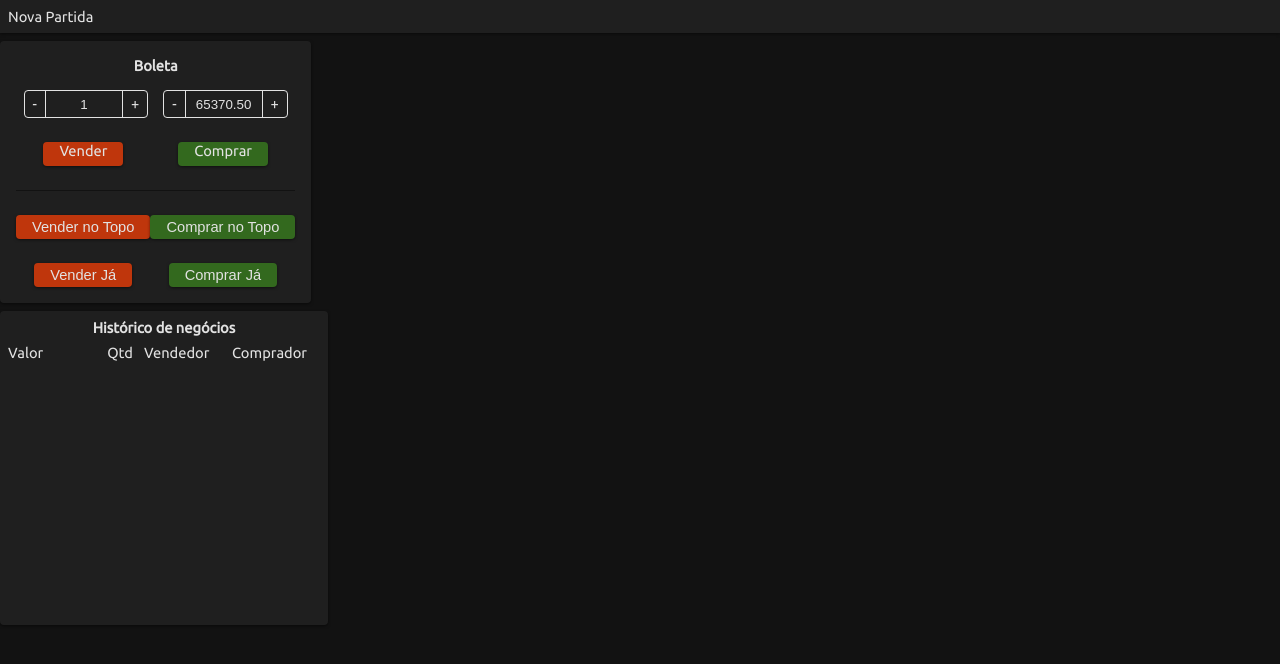
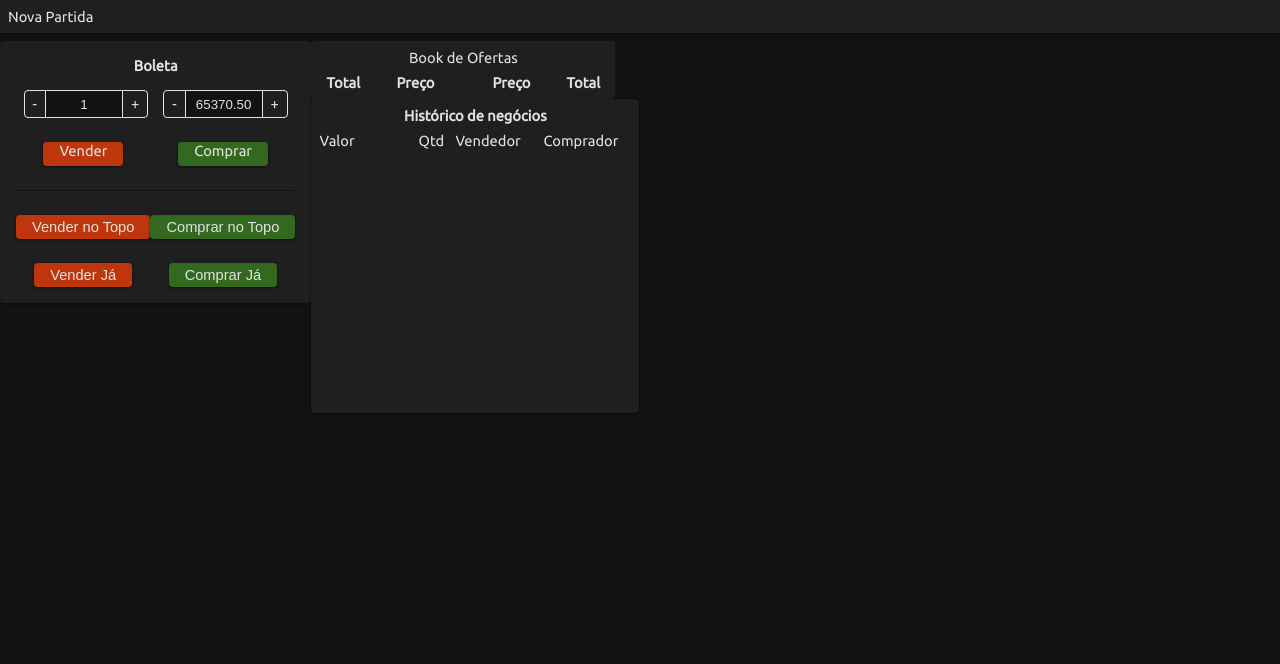
Before and after one commit to murilo9/open-scalping, an Angular app: page /new-game in a window 1280 px wide. Both pictures are taken after a click on the button "Iniciar". Shown: the top 664 px of the page. Built offline with nearby package versions, Linux system fonts and the light colour scheme.

Commit message:
Implementado book de ofertas

```diff
--- a/src/app/app.component.ts
+++ b/src/app/app.component.ts
@@ -35,8 +35,6 @@ export class AppComponent {
       this.onNewGame(form);
     })
     this.subscription2 = marketService.offerSent$.subscribe((offer) => {
-      console.log('enviando ordem ao mercado')
-      console.log(offer)
       this.game.market.makeOffer(offer);
     })
   }
--- a/src/app/shared/Offer.ts
+++ b/src/app/shared/Offer.ts
@@ -2,13 +2,13 @@ import { OfferType } from './OfferType';
 
 export class Offer{
     quantity: number;
-    score: number;
+    score: string;
     type: OfferType;
     sendingPlayerId: number;
 
-    constructor(quantity: number, score: number, type: OfferType, sendingPlayerId: number){
+    constructor(quantity: number, score: string, type: OfferType, sendingPlayerId: number){
         this.quantity = quantity;
-        this.score = score;
+        this.score = score+'';
         this.type = type;
         this.sendingPlayerId = sendingPlayerId;
     }
--- a/src/app/shared/market.service.ts
+++ b/src/app/shared/market.service.ts
@@ -1,7 +1,6 @@
 import { Injectable } from '@angular/core';
 import { Subject } from 'rxjs';
 
-import { OfferLevel } from '../core/Market';
 import { Deal } from './Deal';
 import { OfferType } from './OfferType';
 import { Offer } from './Offer';
@@ -11,7 +10,7 @@ import { Offer } from './Offer';
 })
 export class MarketService {
 
-  private offerListSubject = new Subject<Array<OfferLevel>>();
+  private offerListSubject = new Subject<Object>();
   public offerListChanged$ = this.offerListSubject.asObservable();
   private dealListSubject = new Subject<Array<Deal>>();
   public dealListChanged$ = this.dealListSubject.asObservable();
@@ -20,7 +19,7 @@ export class MarketService {
 
   constructor() { }
 
-  public offerListHasChanged(offerList: Array<OfferLevel>){
+  public offerListHasChanged(offerList: Object){
     this.offerListSubject.next(offerList);    //Isto será emitido para os widgets
   }
 
@@ -30,13 +29,13 @@ export class MarketService {
 
   public makeSaleOffer(playerId, price, quantity){
     this.offerSubject.next(new Offer(
-      quantity, price, OfferType.SALE, playerId
+      quantity, price+'', OfferType.SALE, playerId
     ))
   }
 
   public makePurchaseOffer(playerId, price, quantity){
     this.offerSubject.next(new Offer(
-      quantity, price, OfferType.PURCHASE, playerId
+      quantity, price+'', OfferType.PURCHASE, playerId
     ))
   }
 
--- a/src/app/widgets/bullet/bullet.component.scss
+++ b/src/app/widgets/bullet/bullet.component.scss
@@ -2,6 +2,7 @@ $sufaceColor: #1f1f1f;
 $onPrimaryColor: #e2e2e2;
 $backgroundColor: #121212;
 $shadowColor: rgba(0,0,0,0.5);
+$inputBackgroundColor: #080808;
 
 .bullet{
     display: inline-block;
@@ -36,7 +37,7 @@ $shadowColor: rgba(0,0,0,0.5);
                 }
                 input[type=text]{
                     outline: none;
-                    background: none;
+                    background: $backgroundColor;
                     border-top: none;
                     border-bottom: none;
                     border-left: 1px solid $onPrimaryColor;
--- a/src/app/widgets/game-view/game-view.component.html
+++ b/src/app/widgets/game-view/game-view.component.html
@@ -1,7 +1,9 @@
 <div class="game-view">
-    <div class="col-1"></div>
+    <div class="col-1">
+        <app-bullet></app-bullet>
+    </div>
     <div class="col-2">
-        <app-bullet></app-bullet>
+        <app-offers-book></app-offers-book>
         <app-deal-history></app-deal-history>
     </div>
     <div class="col-3"></div>
--- a/src/app/widgets/game-view/game-view.component.scss
+++ b/src/app/widgets/game-view/game-view.component.scss
@@ -1,7 +1,17 @@
 .game-view{
     padding: 8px 0;
+    display: flex;
+    .col-1{
+        display: inline-flex;
+        height: 100%;
+    }
     .col-2{
-        display: flex;
+        display: inline-flex;
+        height: 100%;
         flex-direction: column;
     }
+    .col-3{
+        height: 100%;
+        display: inline-flex;
+    }
 }
--- a/src/app/widgets/new-game/new-game.component.scss
+++ b/src/app/widgets/new-game/new-game.component.scss
@@ -2,6 +2,7 @@ $sufaceColor: #1f1f1f;
 $onPrimaryColor: #e2e2e2;
 $backgroundColor: #121212;
 $shadowColor: #050505;
+$inputBackgroundColor: #080808;
 
 .new-game-view{
     padding: 24px 0;
@@ -27,7 +28,7 @@ $shadowColor: #050505;
             input[type=number]{
                 outline: none;
                 border: 1px solid $onPrimaryColor;
-                background: none;
+                background: $inputBackgroundColor;
                 border-radius: 4px;
                 height: 24px;
                 color: $onPrimaryColor;
--- /dev/null
+++ b/src/app/widgets/offers-book/offers-book.component.html
@@ -0,0 +1,33 @@
+<div class="offers-book">
+    <p class="title">Book de Ofertas</p>
+    <div class="_wrapper_">
+        <div class="purchase">
+            <div class="titles">
+                <span class="total">Total</span>
+                <span class="price">Preço</span>
+            </div>
+            <div class="list">
+                <div *ngFor="let score of purchaseOffersList">
+                    <div class="offer" *ngIf="score.total != 0">
+                        <span class="total">{{score.total}}</span>
+                        <span class="price">{{score.score}}</span>
+                    </div>
+                </div>
+            </div>
+        </div>
+        <div class="sale">
+            <div class="titles">
+                <span class="price">Preço</span>
+                <span class="total">Total</span>
+            </div>
+            <div class="list">
+                <div *ngFor="let score of saleOffersList">
+                    <div class="offer" *ngIf="score.total != 0">
+                        <span class="price">{{score.score}}</span>
+                        <span class="total">{{score.total}}</span>
+                    </div>
+                </div>
+            </div>
+        </div>
+    </div>
+</div>
--- /dev/null
+++ b/src/app/widgets/offers-book/offers-book.component.scss
@@ -0,0 +1,36 @@
+$sufaceColor: #1f1f1f;
+$onPrimaryColor: #e2e2e2;
+$backgroundColor: #121212;
+$shadowColor: #050505;
+$inputBackgroundColor: #080808;
+
+.offers-book{
+    display: inline-flex;
+    flex-direction: column;
+    background: $sufaceColor;
+    padding: 8px;
+    border-radius: 4px;
+    .title{
+        text-align: center;
+        margin-bottom: 8px;
+    }
+    .purchase, .sale{
+        display: inline-block;
+        span{
+            display: inline-block;
+            text-align: center;
+        }
+        .titles{
+            font-weight: bold;
+        }
+        .list{
+
+        }
+        .total{
+            width: 48px;
+        }
+        .price{
+            width: 96px;
+        }
+    }
+}
--- /dev/null
+++ b/src/app/widgets/offers-book/offers-book.component.ts
@@ -0,0 +1,51 @@
+import { Component, OnInit } from '@angular/core';
+import { MarketService } from 'src/app/shared/market.service';
+import { Subscription, of } from 'rxjs';
+import { OfferType } from 'src/app/shared/OfferType';
+import { OfferScore } from 'src/app/core/Market';
+
+@Component({
+  selector: 'app-offers-book',
+  templateUrl: './offers-book.component.html',
+  styleUrls: ['./offers-book.component.scss']
+})
+export class OffersBookComponent implements OnInit {
+
+  subscription1: Subscription;
+  purchaseOffersList: Array<OfferScore>;   //Objeto onde a chave é o score e o valor é o objeto com dados do nível de preço
+  saleOffersList: Array<OfferScore>;   //Objeto onde a chave é o score e o valor é o objeto com dados do nível de preço
+
+  constructor(private marketService: MarketService) {
+    this.purchaseOffersList = [];
+    this.saleOffersList = [];
+    this.subscription1 = marketService.offerListChanged$.subscribe((offersList) => {
+      //Recebe o atributo offerList da classe Market e atribui ao purchaseOffersList ou saleOffersList:
+      this.refreshOffers(offersList);
+    })
+  }
+
+  refreshOffers(offersList: Object){    //offersList é um objeto onde cada chave é um score
+    console.log(offersList)
+    //Zera as listas, visto que elas serão reconstruídas:
+    this.purchaseOffersList = [];
+    this.saleOffersList = [];
+    //Reconstrói as listas:
+    for(var score in offersList){   //Para cada score na lista de ofertas por nível de preço...
+      if(offersList[score].status === OfferType.PURCHASE){
+        this.purchaseOffersList.push(offersList[score])
+        console.log('purchase')
+      }
+      else if(offersList[score].status === OfferType.SALE){
+        console.log('sale')
+        this.saleOffersList.push(offersList[score])
+      }
+      else
+        console.log('Erro, tipo de offer score não identificado: ' + offersList[score].status)
+    }
+    //Ordena as litas de ofertas:
+  }
+
+  ngOnInit() {
+  }
+
+}
--- a/src/app/widgets/widgets.module.ts
+++ b/src/app/widgets/widgets.module.ts
@@ -6,11 +6,12 @@ import { NewGameComponent } from './new-game/new-game.component';
 import { DealHistoryComponent } from './deal-history/deal-history.component';
 import { FormsModule } from '@angular/forms';
 import { BulletComponent } from './bullet/bullet.component';
+import { OffersBookComponent } from './offers-book/offers-book.component';
 
 
 
 @NgModule({
-  declarations: [GameViewComponent, TopBarComponent, NewGameComponent, DealHistoryComponent, BulletComponent],
+  declarations: [GameViewComponent, TopBarComponent, NewGameComponent, DealHistoryComponent, BulletComponent, OffersBookComponent],
   imports: [
     CommonModule,
     FormsModule
```
Also changed, not shown: src/app/core/Market.ts (+19 -12 lines), 1 other file (tests, documents, lock files or other folders).
